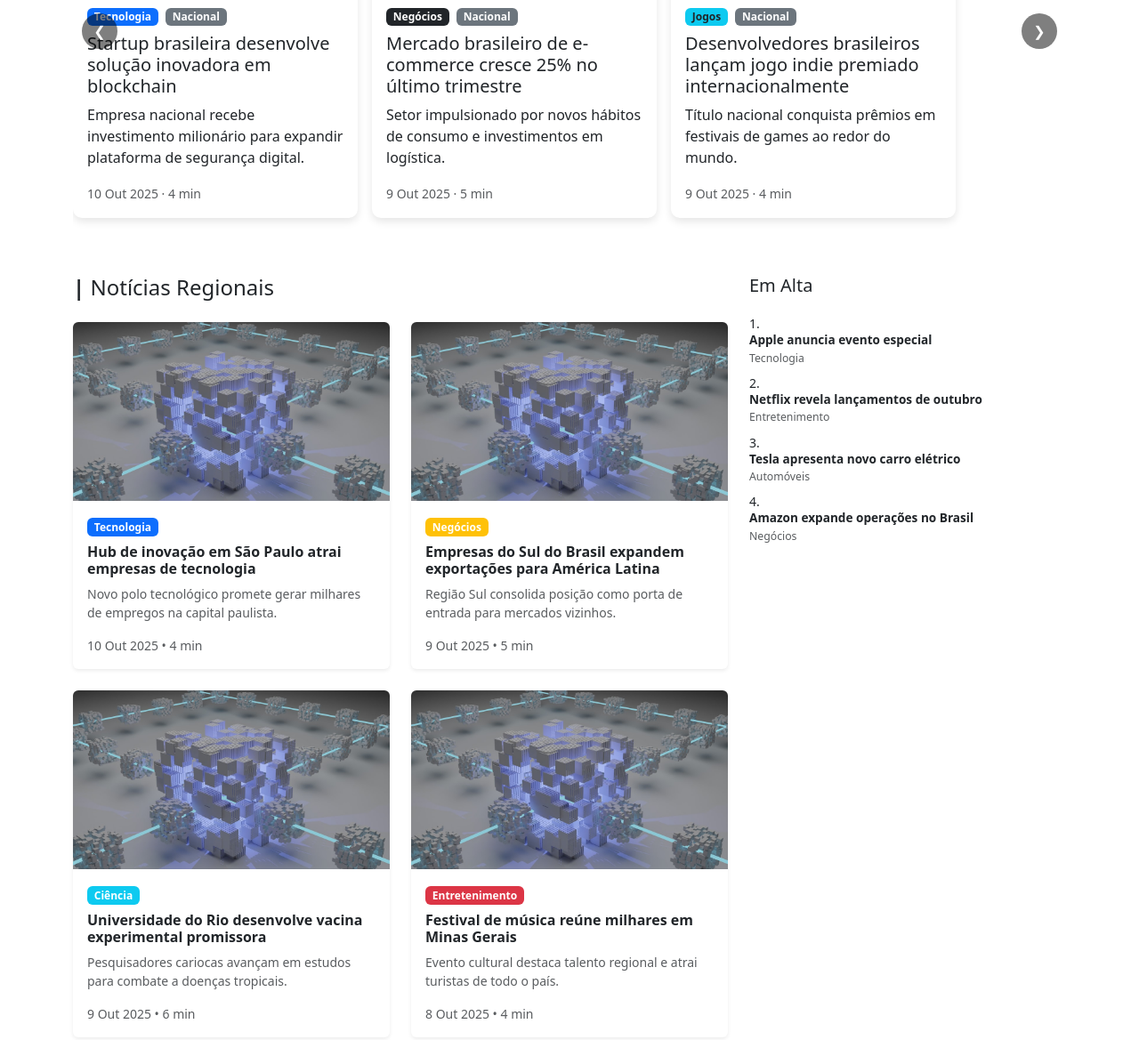
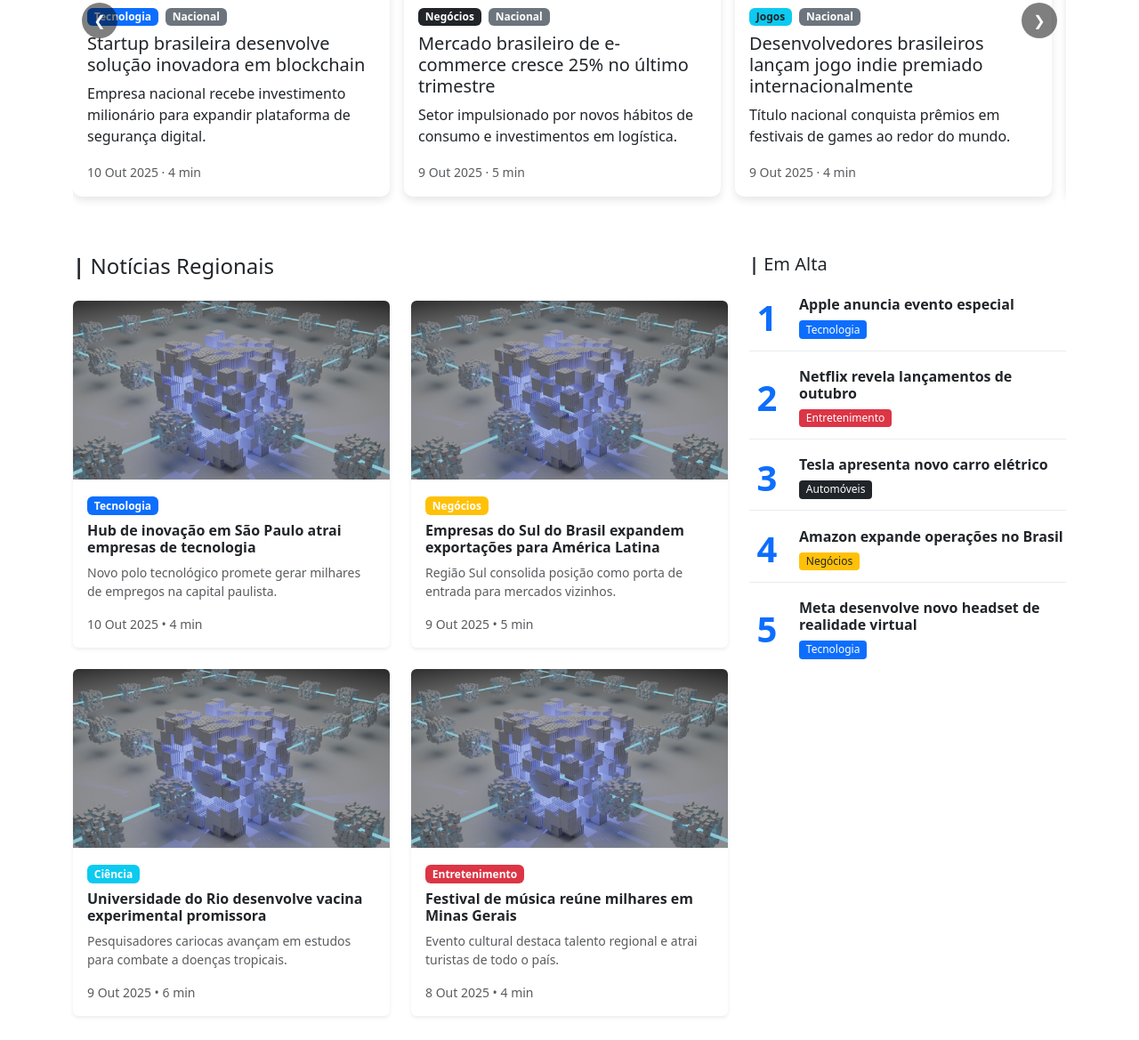
Before and after one commit to eduardoAmroginski/newshub_turma_14324, a plain HTML site: page index.html in a window 1280 px wide. Shown: the part 926-2095 px from the top of the page at 89% size. Drawn offline with nearby package versions, Linux system fonts and the light colour scheme.

Commit message:
Formatando layout

```diff
--- a/index.html
+++ b/index.html
@@ -24,7 +24,7 @@
   <main>
     <!-- Notícias Principais - Mundial -->
     <section class="container my-4">
-      <h4><strong>|</strong>Notícias Principais - Mundial</h4>
+      <h4><strong>|</strong> Notícias Principais - Mundial</h4>
 
       <div id="carouselNoticias" class="carousel slide" data-bs-ride="carousel">
         <div class="carousel-inner">
@@ -77,7 +77,7 @@
 
       <!-- Notícias Nacionais -->
 <section class="container my-5">
-      <h4 class="mb-4"><strong>|</strong>Notícias Nacionais</h4>
+  <h4 class="mb-4"><strong>|</strong> Notícias Nacionais</h4>
 
   <div class="news-carousel position-relative">
     <button class="carousel-btn left" id="prevBtn">&#10094;</button>
@@ -118,15 +118,26 @@
           <small class="text-muted">9 Out 2025 · 4 min</small>
         </div>
       </div>
+
+      <!-- Card 4 -->
+      <div class="card news-card">
+        <img src="./src/assets/img/card.jpeg" alt="Jogos">
+        <div class="card-body">
+          <span class="badge bg-info text-dark me-1">Jogos</span>
+          <span class="badge bg-secondary">Nacional</span>
+          <h5 class="mt-2">Desenvolvedores brasileiros lançam jogo indie premiado internacionalmente</h5>
+          <p>Título nacional conquista prêmios em festivais de games ao redor do mundo.</p>
+          <small class="text-muted">9 Out 2025 · 4 min</small>
         </div>
-
-
+      </div>
+    </div>
 
     <button class="carousel-btn right" id="nextBtn">&#10095;</button>
   </div>
 </section>
 
     <!-- Noticias regionais -->
+
 
     <section class="noticias-regionais container my-5">
   <div class="row">
@@ -196,33 +207,58 @@
       </div>
     </div>
 
-    <!-- COLUNA LATERAL (em alta + publicidade) -->
+    <!-- COLUNA LATERAL (Em Alta) -->
     <div class="col-lg-4 d-flex flex-column justify-content-between">
-      <!-- Notícias em Alta -->
-      <div class="em-alta mb-4">
-        <h5 class="mb-3">Em Alta</h5>
-        <ol class="list-group list-group-numbered small">
-          <li class="list-group-item border-0 px-0 py-1">
-            <h6 class="fw-semibold mb-0" style="font-size: 0.85rem;">Apple anuncia evento especial</h6>
-            <small class="text-muted">Tecnologia</small>
-          </li>
-          <li class="list-group-item border-0 px-0 py-1">
-            <h6 class="fw-semibold mb-0" style="font-size: 0.85rem;">Netflix revela lançamentos de outubro</h6>
-            <small class="text-muted">Entretenimento</small>
-          </li>
-          <li class="list-group-item border-0 px-0 py-1">
-            <h6 class="fw-semibold mb-0" style="font-size: 0.85rem;">Tesla apresenta novo carro elétrico</h6>
-            <small class="text-muted">Automóveis</small>
-          </li>
-          <li class="list-group-item border-0 px-0 py-1">
-            <h6 class="fw-semibold mb-0" style="font-size: 0.85rem;">Amazon expande operações no Brasil</h6>
-            <small class="text-muted">Negócios</small>
-          </li>
-        </ol>
+      <div class="em-alta">
+        <h5 class="mb-4"><strong>|</strong> Em Alta</h5>
+
+        <a href="noticia-apple.html" class="em-alta-item text-decoration-none">
+          <span class="rank-number">1</span>
+          <div class="rank-text">
+            <h6 class="fw-semibold mb-1">Apple anuncia evento especial</h6>
+            <span class="badge bg-primary">Tecnologia</span>
           </div>
+        </a>
+
+        <a href="noticia-netflix.html" class="em-alta-item text-decoration-none">
+          <span class="rank-number">2</span>
+          <div class="rank-text">
+            <h6 class="fw-semibold mb-1">Netflix revela lançamentos de outubro</h6>
+            <span class="badge bg-danger">Entretenimento</span>
+          </div>
+        </a>
+
+        <a href="noticia-tesla.html" class="em-alta-item text-decoration-none">
+          <span class="rank-number">3</span>
+          <div class="rank-text">
+            <h6 class="fw-semibold mb-1">Tesla apresenta novo carro elétrico</h6>
+            <span class="badge bg-dark">Automóveis</span>
+          </div>
+        </a>
+
+        <a href="noticia-amazon.html" class="em-alta-item text-decoration-none">
+          <span class="rank-number">4</span>
+          <div class="rank-text">
+            <h6 class="fw-semibold mb-1">Amazon expande operações no Brasil</h6>
+            <span class="badge bg-warning text-dark">Negócios</span>
+          </div>
+        </a>
+
+        <a href="noticia-amazon.html" class="em-alta-item text-decoration-none">
+          <span class="rank-number">5</span>
+          <div class="rank-text">
+            <h6 class="fw-semibold mb-1">Meta desenvolve novo headset de realidade virtual</h6>
+            <span class="badge bg-primary">Tecnologia</span>
+          </div>
+        </a>
+      </div>
+    </div>
+
+
+
 </section>
 
-<section>
+<section class="container my-4">
 <!-- Publicidade -->
       <div class="publicidade text-center">
         <small class="text-muted text-uppercase ">Publicidade</small>
--- a/src/assets/css/styles.css
+++ b/src/assets/css/styles.css
@@ -67,7 +67,7 @@
 
 .carousel-inner-custom {
   display: flex;
-  overflow-x: auto;
+  overflow-x: hidden;
   scroll-behavior: smooth;
   gap: 1rem;
   padding-bottom: 1rem;
@@ -78,7 +78,9 @@
 }
 
 .news-card {
-  flex: 0 0 320px;
+  flex: 0 0 calc(33.333% - 1rem); /* 3 cards por linha */
+  min-width: calc(33.333% - 1rem);
+  box-sizing: border-box;
   border: none;
   border-radius: 10px;
   background: #fff;
@@ -131,23 +133,6 @@
 }
 
 
-
-/* Publicidade */
-.publicidade-box {
-  background: linear-gradient(90deg, #3266ff, #b536c7);
-  box-shadow: 0 8px 20px rgba(0, 0, 0, 0.1);
-  max-width: 800px;
-
-}
-
-/* Ajuste de altura proporcional */
-.noticias-regionais .col-lg-4 {
-  display: flex;
-  flex-direction: column;
-  justify-content: space-between;
-}
-
-
 /* Responsividade dos cards */
 @media (max-width: 992px) {
   .carousel-track .card {
@@ -159,3 +144,85 @@
     flex: 0 0 calc(100% - 1rem);
   }
 }
+
+/* Publicidade */
+.publicidade {
+  margin: 2rem 0;
+}
+
+.publicidade-box {
+  background: linear-gradient(90deg, #3266ff, #b536c7);
+  box-shadow: 0 8px 20px rgba(0, 0, 0, 0.1);
+  max-width: 100%;
+  margin: 0 auto; /* ← Centraliza horizontalmente */
+
+}
+
+/* Ajuste de altura proporcional */
+.noticias-regionais .col-lg-4 {
+  display: flex;
+  flex-direction: column;
+  justify-content: space-between;
+}
+
+/* ======= EM ALTA ======= */
+
+.em-alta-item {
+  display: flex;
+  align-items: center; /* <-- agora tudo fica alinhado na mesma linha */
+  gap: 1rem;
+  margin-bottom: 1.2rem;
+  padding-bottom: 0.8rem;
+  border-bottom: 1px solid #e9ecef;
+  transition: all 0.2s ease-in-out;
+  color: inherit; /* mantém cor do texto original */
+}
+
+.rank-number {
+  font-size: 2.5rem;
+  font-weight: 700;
+  color: #0d6efd; /* azul Bootstrap */
+  line-height: 1;
+  min-width: 40px;
+  text-align: center;
+}
+
+.rank-text h6 {
+  font-size: 1rem;
+  font-weight: 600;
+  margin: 0;
+  color: #212529;
+}
+
+.rank-text .badge {
+  font-size: 0.75rem;
+  font-weight: 500;
+  padding: 0.35em 0.65em;
+  border-radius: 4px;
+}
+
+/* Remove última borda */
+.em-alta-item:last-child {
+  border-bottom: none;
+}
+
+/* ======= HOVER ======= */
+.em-alta-item:hover {
+  background-color: #f8f9fa;
+  border-radius: 8px;
+  transform: translateX(5px);
+}
+
+.em-alta-item:hover .rank-number {
+  color: #b536c7; /* muda a cor do número ao passar o mouse */
+}
+
+/* Responsivo */
+@media (max-width: 576px) {
+  .rank-number {
+    font-size: 2rem;
+  }
+  .rank-text h6 {
+    font-size: 0.95rem;
+  }
+}
```
Lines whose indentation alone changed are shown as unchanged.
